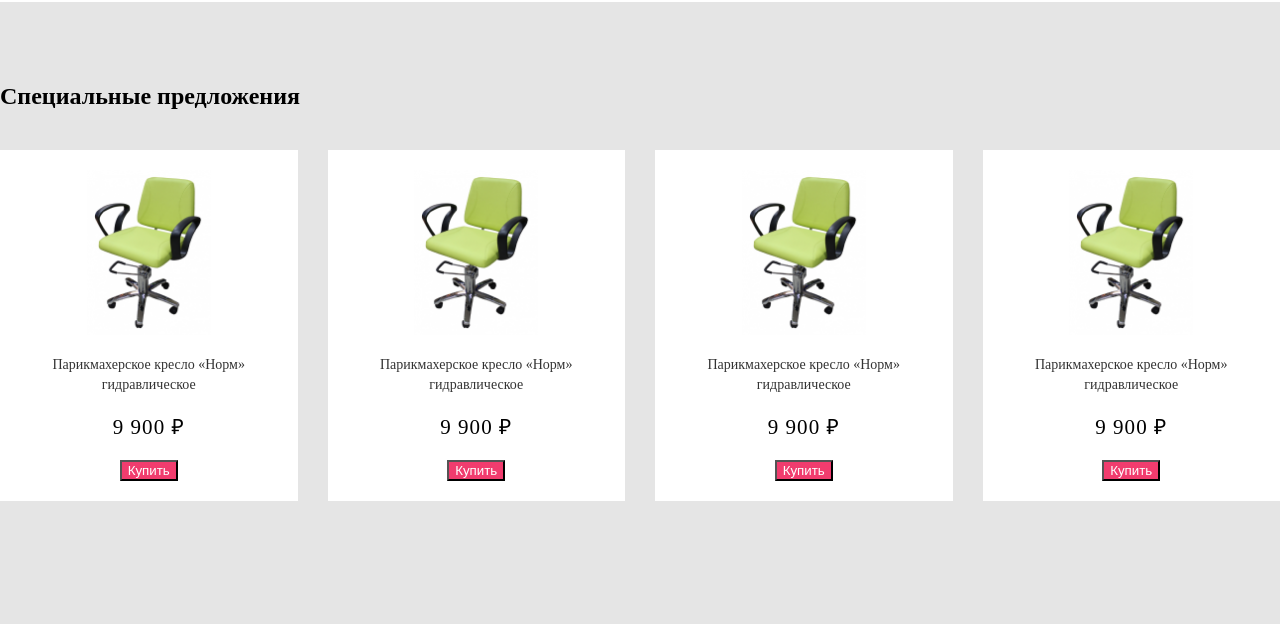
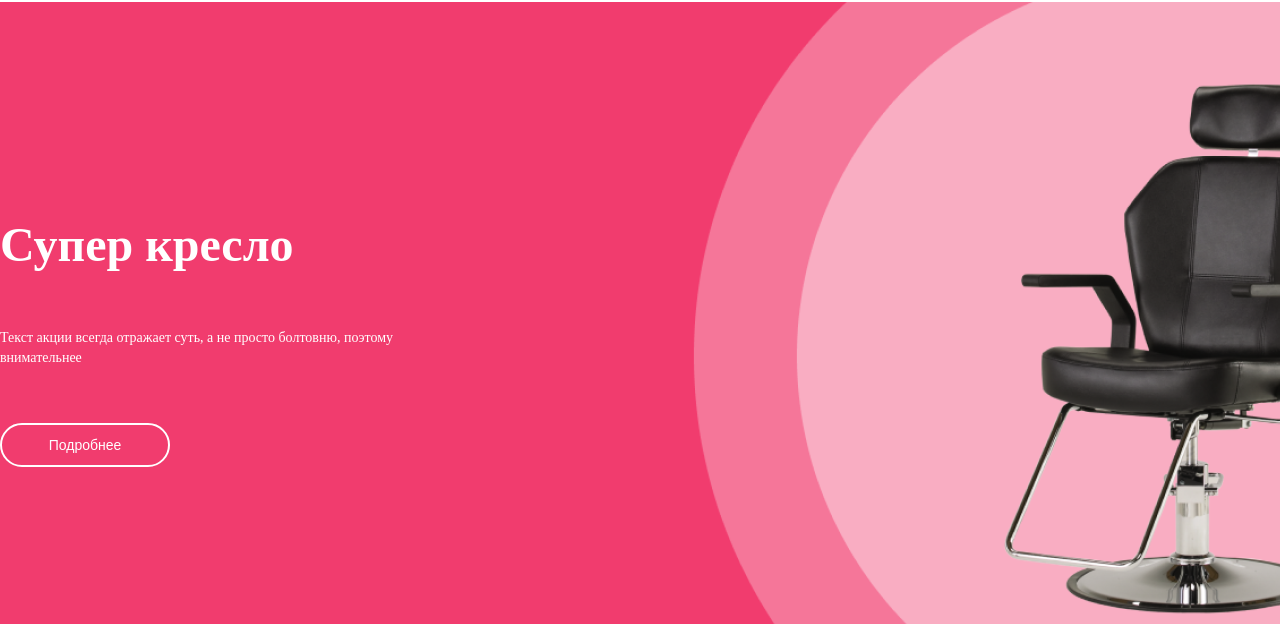
Before and after one commit to arianspacerock/chairs-shop-online, a website: page index.html in a window 1280 px wide. Shown: the part 176-800 px from the top of the page. Drawn offline with Linux system fonts and the light colour scheme.

Commit message:
feat: create styles and html for super-product block

```diff
--- a/index.html
+++ b/index.html
@@ -39,6 +39,7 @@
         </div>
     </section>
     <!--HEADER-NAVIGATION-->
+
     <!--HEADER-->
     <header class="header">
         <div class="wrapper header__wrapper">
@@ -77,6 +78,25 @@
         </div>
     </header>
     <!--HEADER-->
+
+    <!--SUPER-PRODUCT-->
+    <section class="super-product">
+        <div class="wrapper super-product__wrapper">
+            <div class="super-product__main-info">
+                <h2 class="super-product__title">
+                    Супер кресло
+                </h2>
+                <span class="super-product__sub-title">
+                    Текст акции всегда отражает суть, а не просто
+                    болтовню, поэтому внимательнее
+                </span>
+                <button class="super-product__button default-button">
+                    Подробнее
+                </button>
+            </div>
+        </div>
+    </section>
+    <!--SUPER-PRODUCT-->
 
     <!--SPECIAL-PRODUCTS-->
     <section class="special-products">
--- a/src/scss/index.scss
+++ b/src/scss/index.scss
@@ -11,3 +11,4 @@
 @import "./modules/__header";
 @import "./modules/_special-products";
 @import "./modules/_resently-watched-products";
+@import "./modules/_super-product";
--- /dev/null
+++ b/src/scss/modules/__super-product.scss
@@ -0,0 +1,39 @@
+.super-product {
+    background-image: url(../assets/super-product/background.png);
+    color: $main-text-color;
+
+    &__wrapper {
+        display: flex;
+        flex-direction: column;
+        padding: 215px 0;
+    }
+
+    &__main-info {
+        display: flex;
+        flex-direction: column;
+        max-width: 35%;
+    }
+
+    &__title {
+        font-weight: bold;
+        font-size: 4.8rem;
+        line-height: 5.6rem;
+    }
+
+    &__sub-title {
+        font-size: 1.4rem;
+        line-height: 2rem;
+    }
+
+    &__button {
+        background: transparent;
+        border-color: $primary2;
+        color: $main-text-color;
+        max-width: 170px;
+    }
+
+    &__title,
+    &__sub-title {
+        margin-bottom: 55px;
+    }
+}
```
Also changed, not shown: src/assets/super-product/background.png (added), src/css/index.css.
